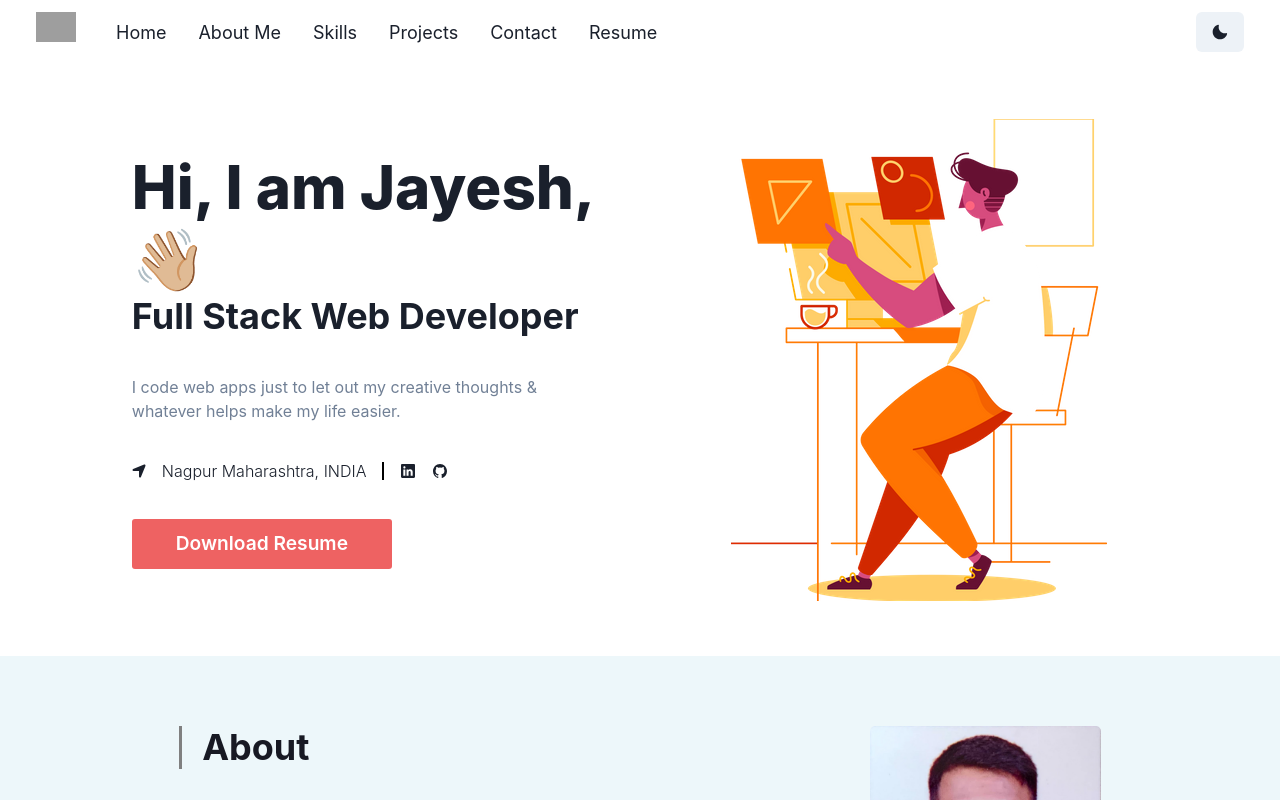
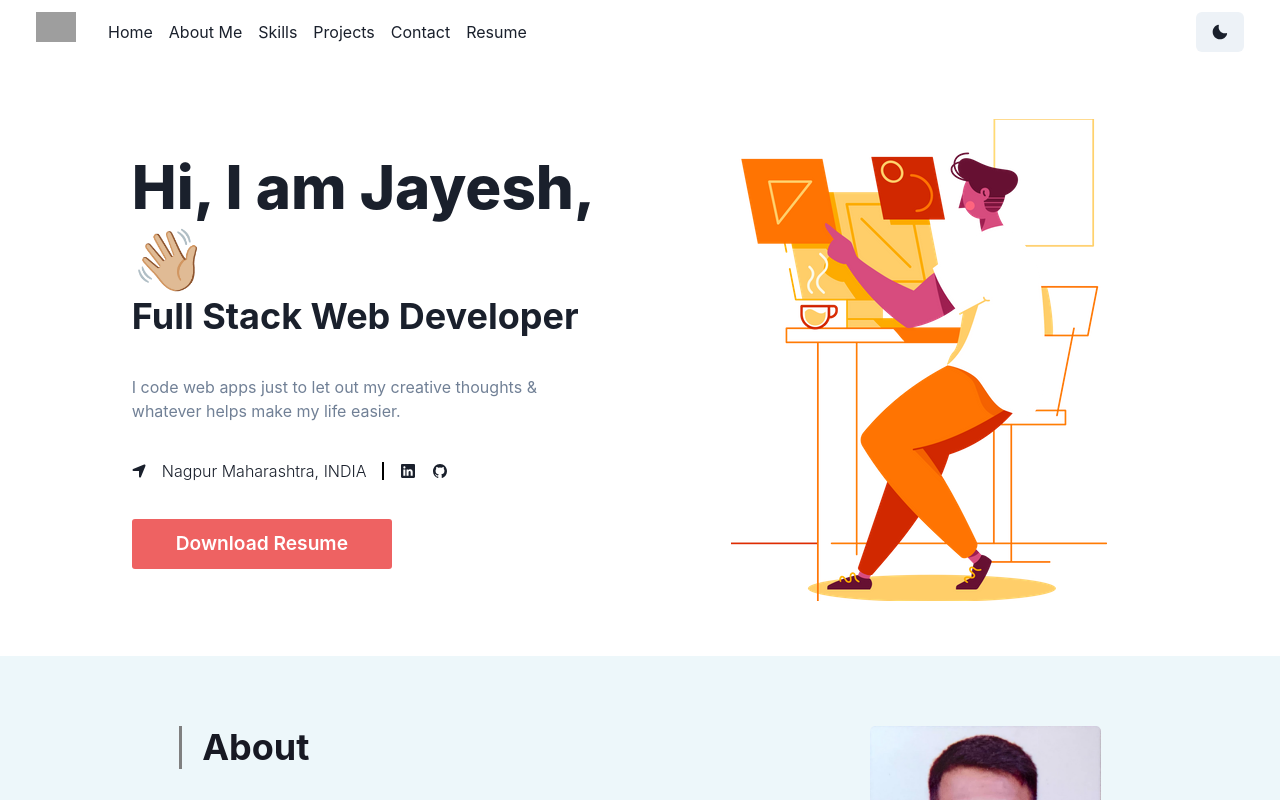
Before and after one commit to justtJayesh/justtJayesh.github.io, a React (Create React App) app: page / in a window 1280 px wide. Shown: the top 800 px of the page. Built offline with nearby package versions, Linux system fonts and the light colour scheme; grey boxes are pictures that could not be loaded; a web font is replaced by a local one.

Commit message:
Navlink - rounter-dom change

```diff
--- a/src/Components/Navbar.jsx
+++ b/src/Components/Navbar.jsx
@@ -13,24 +13,25 @@ import {
 } from "@chakra-ui/react";
 import { HamburgerIcon, CloseIcon } from "@chakra-ui/icons";
 import { MoonIcon, SunIcon } from "@chakra-ui/icons";
-import favicon from '../Assets/dh.png'
+import favicon from "../Assets/dh.png";
+import { NavLink } from "react-router-dom";
 // const Links = ["Home", "About Me", "Skills", "Projects", "Contact", "Resume"];
 
-const NavLink = ({ children }) => (
-    <Link
-        px={2}
-        py={1}
-        rounded={"md"}
-        fontSize={"large"}
-        _hover={{
-            textDecoration: "none",
-            bg: useColorModeValue("gray.100", "gray.700"),
-        }}
-        href={"#"}
-    >
-        <span>{children}</span>
-    </Link>
-);
+// const NavLink = ({ children }) => (
+//     <Link
+//         px={2}
+//         py={1}
+//         rounded={"md"}
+//         fontSize={"large"}
+//         _hover={{
+//             textDecoration: "none",
+//             bg: useColorModeValue("gray.100", "gray.700"),
+//         }}
+//         href={"#"}
+//     >
+//         <span>{children}</span>
+//     </Link>
+// );
 
 export default function Navbar() {
     const { colorMode, toggleColorMode } = useColorMode();
@@ -38,7 +39,7 @@ export default function Navbar() {
 
     return (
         <div id="nav-menu">
-            <Box bg={useColorModeValue("whiteAlpha.100", "gray.900")} px={9} >
+            <Box bg={useColorModeValue("whiteAlpha.100", "gray.900")} px={9}>
                 <Flex
                     h={16}
                     alignItems={"center"}
@@ -52,7 +53,7 @@ export default function Navbar() {
                         onClick={isOpen ? onClose : onOpen}
                     />
                     <HStack spacing={8} alignItems={"center"}>
-                        <Box w={'40px'} h={'40px'}>
+                        <Box w={"40px"} h={"40px"}>
                             <Image src={favicon} />
                         </Box>
                         <HStack
@@ -64,7 +65,22 @@ export default function Navbar() {
                                 <NavLink key={link}>{link}</NavLink>
                             ))} */}
 
-                            <NavLink key={"home"} className="nav-link home">
+                            <NavLink
+                                key={"home"}
+                                className="nav-link home"
+                                px={2}
+                                py={1}
+                                rounded={"md"}
+                                fontSize={"large"}
+                                _hover={{
+                                    textDecoration: "none",
+                                    bg: useColorModeValue(
+                                        "gray.100",
+                                        "gray.700"
+                                    ),
+                                }}
+                                href={"#"}
+                            >
                                 Home
                             </NavLink>
 
```
